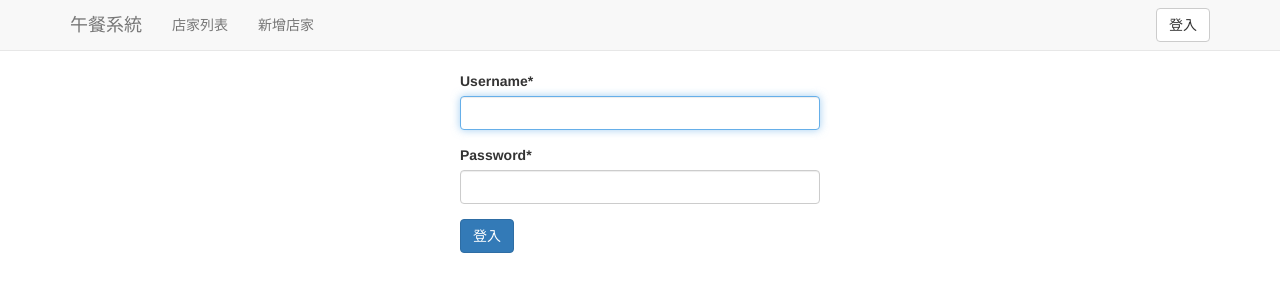
After one commit to OHua/lunch, a Django app: page /accounts/login/ in a window 1280 px wide. The commit adds this page. Shown: the top 300 px of the page. Run offline with Django 3.2, Linux system fonts and the light colour scheme; some libraries are stand-ins or nearby versions.

Commit message:
'第十五周進度完成'

```diff
--- a/base/templates/base.html
+++ b/base/templates/base.html
@@ -28,6 +28,16 @@
       </ul>
     </div>
 
+	<form class="navbar-right navbar-form" method="post" action="{% url 'logout' %}">
+	  {% csrf_token %}
+	  {% if user.is_authenticated %}
+	  <input type="hidden" name="next" value="{% url 'home' %}">
+	  <button class="btn btn-default" type="submit">登出</button>
+	  {% else %}
+	  <a class="btn btn-default" href="{% url 'login' %}">登入</a>
+	  {% endif %}
+	</form>
+
   </div>
 </nav>
 {% endblock body %}
--- a/lunch/settings/base.py
+++ b/lunch/settings/base.py
@@ -125,3 +125,7 @@ USE_TZ = True
 STATIC_URL = '/static/'
 
 CRISPY_TEMPLATE_PACK = 'bootstrap3'
+
+from django.core.urlresolvers import reverse_lazy
+
+LOGIN_REDIRECT_URL = reverse_lazy('home')
--- a/lunch/urls.py
+++ b/lunch/urls.py
@@ -24,4 +24,5 @@ urlpatterns = [
 	url(r'^store/$', store_list, name='store_list'),
 	url(r'^store/(?P<pk>\d+)/$', store_detail, name='store_detail'),
     url(r'^admin/', admin.site.urls),
+	url(r'^accounts/', include('django.contrib.auth.urls')),
 ]
--- /dev/null
+++ b/pages/templates/registration/login.html
@@ -0,0 +1,17 @@
+{% extends 'base.html' %}
+{% load crispy_forms_tags %}
+
+{% block body %}
+{{ block.super }}
+<div class="container">
+  <div class="row">
+    <div class="col-lg-4 col-md-6 col-lg-offset-4 col-md-offset-3">
+      <form method="post">
+      {% csrf_token %}
+      {{ form|crispy }}
+      <button type="submit" class="btn btn-primary">登入</button>
+      </form>
+    </div>
+  </div>
+</div>
+{% endblock body %}
```
Also changed, not shown: db.sqlite3.
